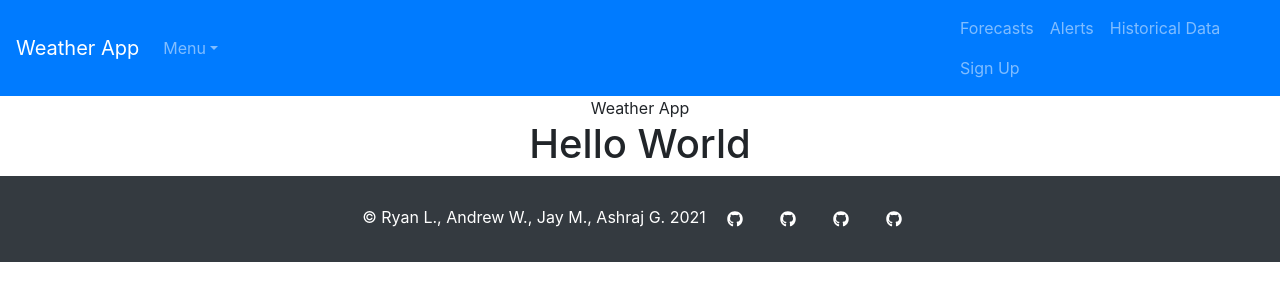
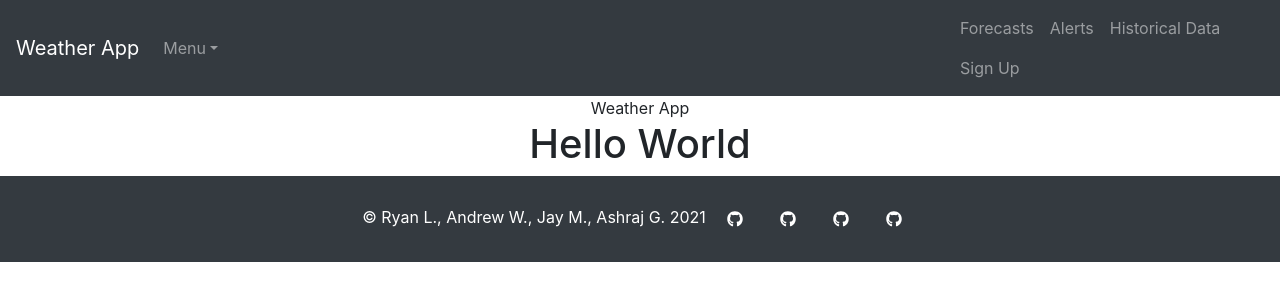
Before and after one commit to ryd0g/SPD-1.3-Project, a React (Create React App) app in the folder spd-project/: page / in a window 1280 px wide. Shown: the top 300 px of the page. Built offline with nearby package versions, Linux system fonts and the light colour scheme.

Commit message:
fixed navbar placeholder color

```diff
--- a/spd-project/src/Navbar.js
+++ b/spd-project/src/Navbar.js
@@ -5,7 +5,7 @@ import './Navbar.css';
 
 function Navbar() {
   return (
-    <nav class='navbar sticky-top navbar-expand navbar-dark bg-primary'>
+    <nav class='navbar sticky-top navbar-expand navbar-dark bg-dark'>
       <a class='navbar-brand' href='homepage.html'>
         Weather App
       </a>
```
